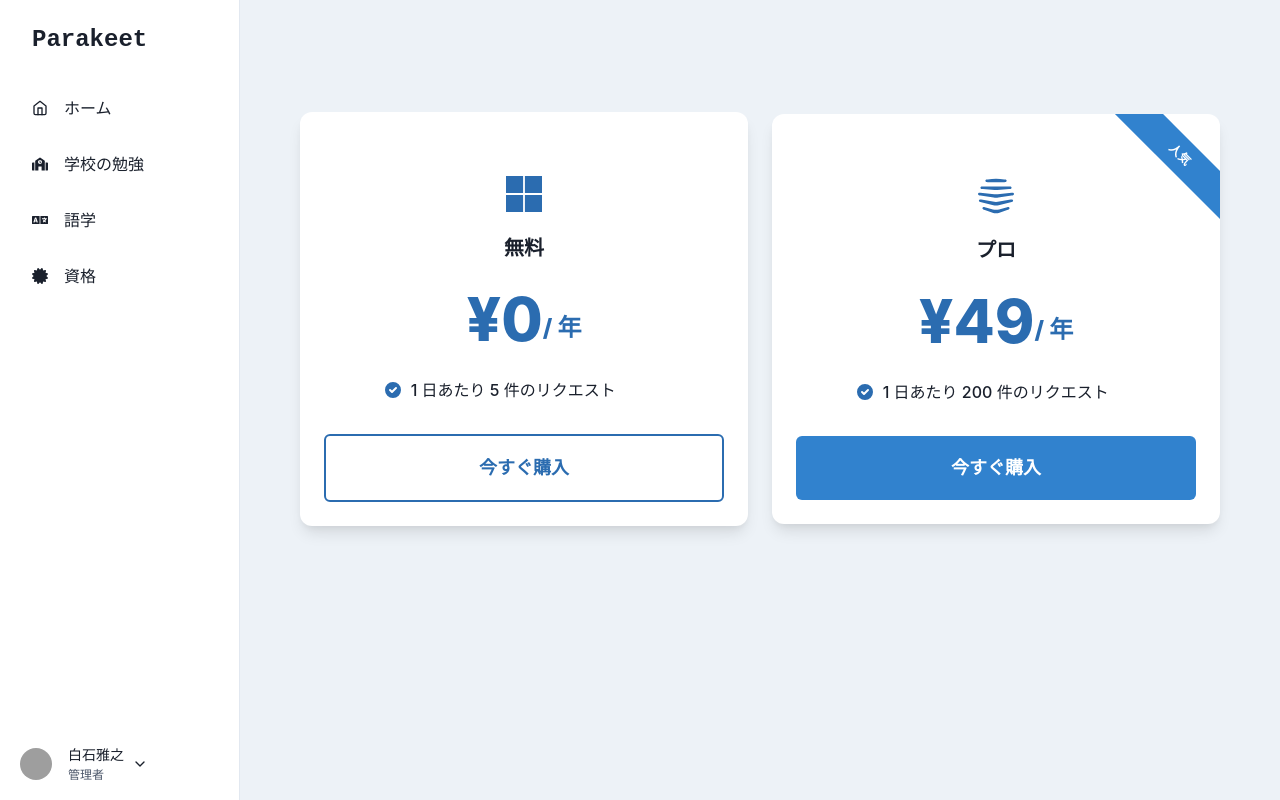
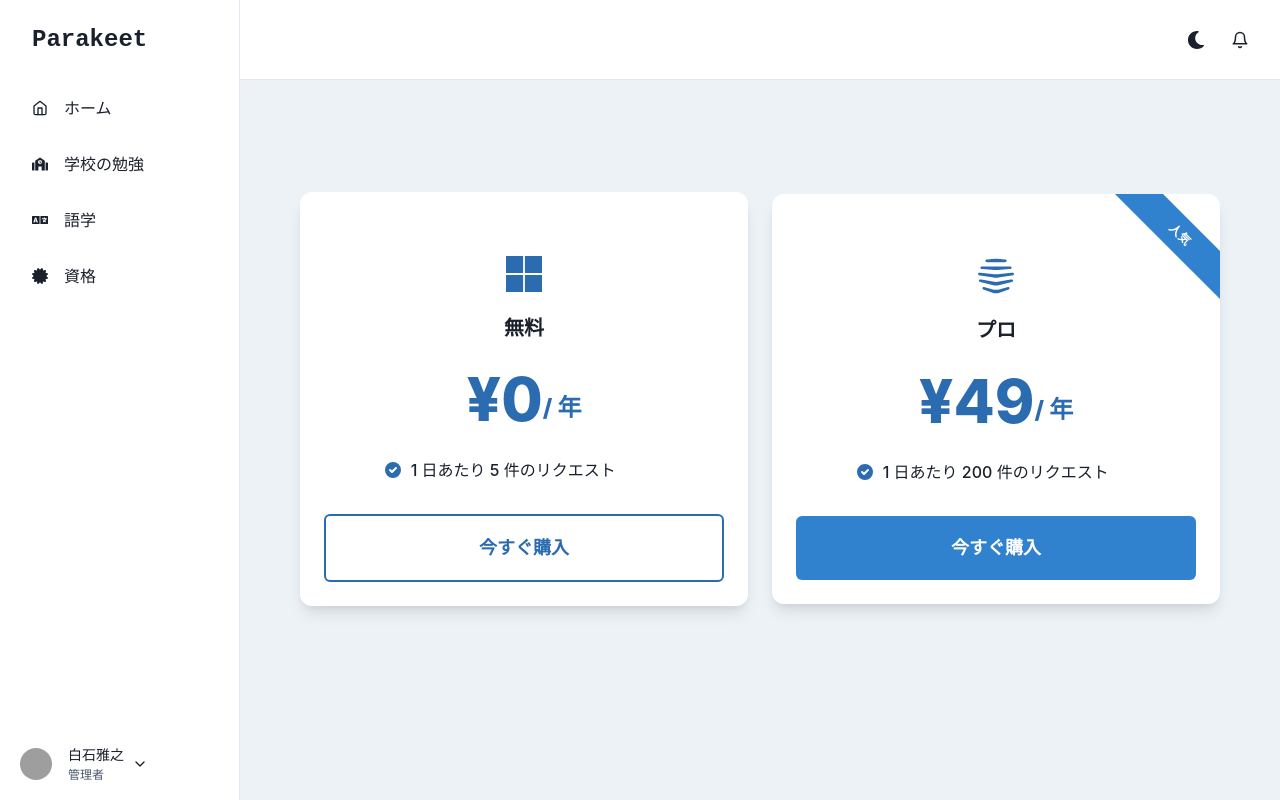
Before and after one commit to okpyjs/chatgpt-speech-front, a React (Create React App) app: page /plan in a window 1280 px wide. Built offline with nearby package versions, Linux system fonts and the light colour scheme; grey boxes are pictures that could not be loaded.

Commit message:
fix navbar error

```diff
--- a/src/layouts/sidebar.tsx
+++ b/src/layouts/sidebar.tsx
@@ -130,7 +130,7 @@ const SidebarContent = ({ onClose, name, ...rest }: SidebarProps) => {
                 <CloseButton display={{ base: 'flex', md: 'none' }} onClick={onClose} />
             </Flex>
             {LinkItems.map((link) => (
-                <NavItem key={link.name} icon={link.icon} link={link.link}>
+                <NavItem key={link.name} icon={link.icon} link={link.link} onClick={onClose}>
                     {link.name}
                 </NavItem>
             ))}
@@ -244,11 +244,11 @@ const MobileNav = ({onOpen, name, ...rest }: MobileProps) => {
         <Flex
             ml={{ base: 0, md: 60 }}
             px={{ base: 4, md: 4 }}
-            height={name=="home" ? "20" : "0"}
+            height={"20"}
             alignItems="center"
             bg={useColorModeValue('white', 'gray.900')}
-            borderBottomWidth={name=="home" ? "1px" : ""}
-            display={name=="home" ? "flex" : "none"}
+            borderBottomWidth={"1px"}
+            // display={name=="home" ? "flex" : "none"}
             borderBottomColor={useColorModeValue('gray.200', 'gray.700')}
             justifyContent={{ base: 'space-between', md: 'flex-end' }}
             {...rest}
```
